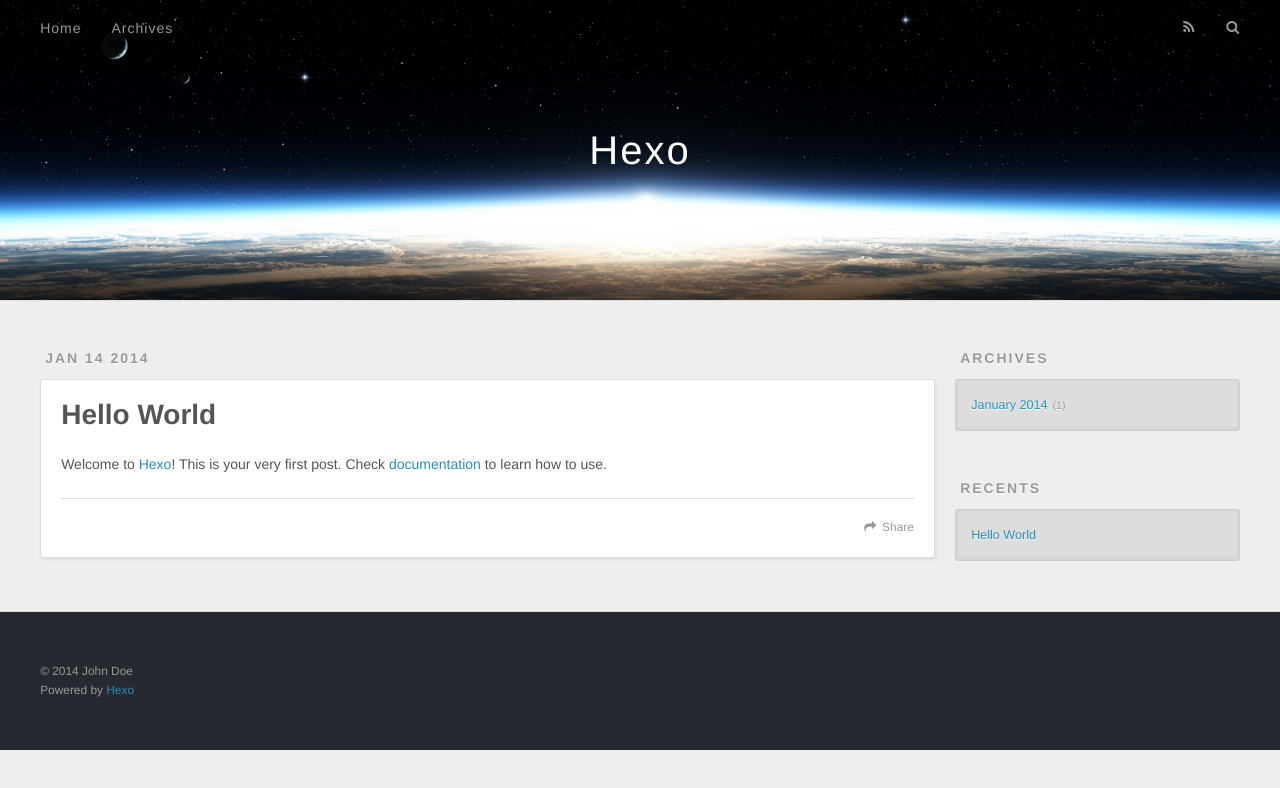
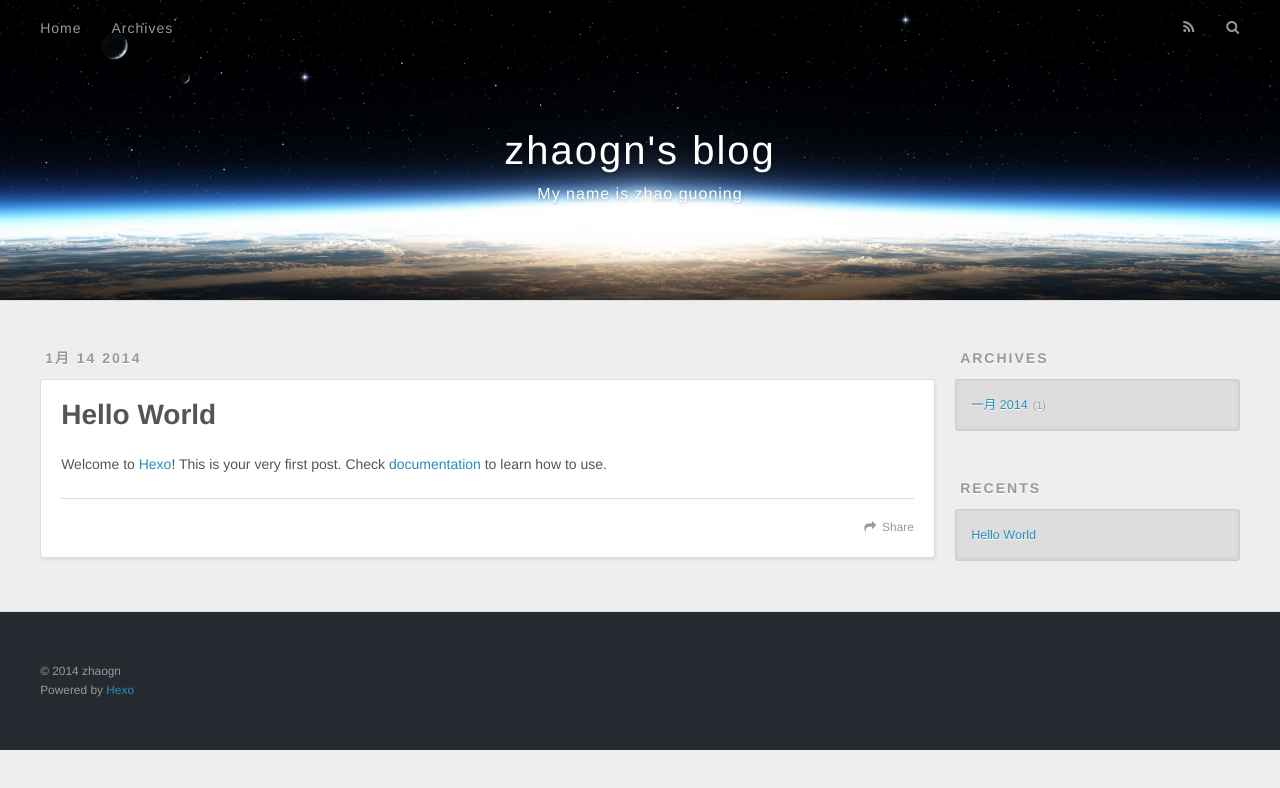
Before and after one commit to zhgn/zhgn.github.com, a plain HTML site: page 2014/01/14/hello-world/index.html in a window 1280 px wide. Drawn offline with nearby package versions, Linux system fonts and the light colour scheme.

Commit message:
Site updated: 2014-01-14 23:54:56

```diff
--- a/2014/01/14/hello-world/index.html
+++ b/2014/01/14/hello-world/index.html
@@ -3,17 +3,17 @@
 <head>
   <meta charset="utf-8">
 
-  <title>Hello World | Hexo</title>
+  <title>Hello World | zhaogn&#39;s blog</title>
   <meta name="viewport" content="width=device-width, initial-scale=1, maximum-scale=1">
   <meta name="og:type" content="blog">
 <meta name="og:title" content="Hello World">
-<meta name="og:url" content="http://yoursite.com/2014/01/14/hello-world/">
+<meta name="og:url" content="http://zhgn.github.com/2014/01/14/hello-world/">
 <meta name="og:image">
-<meta name="og:site_name" content="Hexo">
+<meta name="og:site_name" content="zhaogn's blog">
 <meta name="og:description" content="Welcome to Hexo! This is your very first post. Check documentation to learn how to use.">
 <meta name="twitter:card" content="summary">
 
-    <link rel="alternative" href="/atom.xml" title="Hexo" type="application/atom+xml">
+    <link rel="alternative" href="/atom.xml" title="zhaogn&#39;s blog" type="application/atom+xml">
 
 
     <link rel="icon" href="/favicon.png">
@@ -31,8 +31,12 @@
   <div id="header-outer" class="outer">
     <div id="header-title" class="inner">
       <h1 id="logo-wrap">
-        <a href="/" id="logo">Hexo</a>
+        <a href="/" id="logo">zhaogn&#39;s blog</a>
       </h1>
+
+        <h2 id="subtitle-wrap">
+          <a href="/" id="subtitle">My name is zhao guoning</a>
+        </h2>
 
     </div>
     <div id="header-inner" class="inner">
@@ -51,7 +55,7 @@
         <a id="nav-search-btn" class="nav-icon" title="Search"></a>
       </nav>
       <div id="search-form-wrap">
-        <form action="//google.com/search" method="get" accept-charset="UTF-8" class="search-form"><input type="search" name="q" results="0" class="search-form-input" placeholder="Search"><input type="submit" value="&#xF002;" class="search-form-submit"><input type="hidden" name="q" value="site:http://yoursite.com"></form>
+        <form action="//google.com/search" method="get" accept-charset="UTF-8" class="search-form"><input type="search" name="q" results="0" class="search-form-input" placeholder="Search"><input type="submit" value="&#xF002;" class="search-form-submit"><input type="hidden" name="q" value="site:http://zhgn.github.com"></form>
       </div>
     </div>
   </div>
@@ -60,7 +64,7 @@
         <section id="main"><article id="post-hello-world" class="article article-type-post" itemscope itemprop="blogPost">
   <div class="article-meta">
     <a href="/2014/01/14/hello-world/" class="article-date">
-  <time datetime="2014-01-14T15:32:05.000Z" itemprop="datePublished">Jan 14 2014</time>
+  <time datetime="2014-01-14T15:32:05.000Z" itemprop="datePublished">1月 14 2014</time>
 </a>
 
   </div>
@@ -84,7 +88,7 @@
 
     </div>
     <footer class="article-footer">
-      <a data-url="http://yoursite.com/2014/01/14/hello-world/" data-id="u76topsvenabk74f" class="article-share-link">Share</a>
+      <a data-url="http://zhgn.github.com/2014/01/14/hello-world/" data-id="p56m0o4qnu8fp8pn" class="article-share-link">Share</a>
 
 
     </footer>
@@ -108,7 +112,7 @@
   <div class="widget-wrap">
     <h3 class="widget-title">Archives</h3>
     <div class="widget">
-      <ul class="archive-list"><li class="archive-list-item"><a class="archive-list-link" href="/archives/2014/01">January 2014</a><span class="archive-list-count">1</span></li></ul>
+      <ul class="archive-list"><li class="archive-list-item"><a class="archive-list-link" href="/archives/2014/01">一月 2014</a><span class="archive-list-count">1</span></li></ul>
     </div>
   </div>
 
@@ -135,7 +139,7 @@
 
   <div class="outer">
     <div id="footer-info" class="inner">
-      &copy; 2014 John Doe<br>
+      &copy; 2014 zhaogn<br>
       Powered by <a href="http://zespia.tw/hexo/" target="_blank">Hexo</a>
     </div>
   </div>
```
Also changed, not shown: archives/2014/01/index.html (+14 -10 lines), archives/2014/index.html (+14 -10 lines), archives/index.html (+14 -10 lines), index.html (+14 -10 lines).
